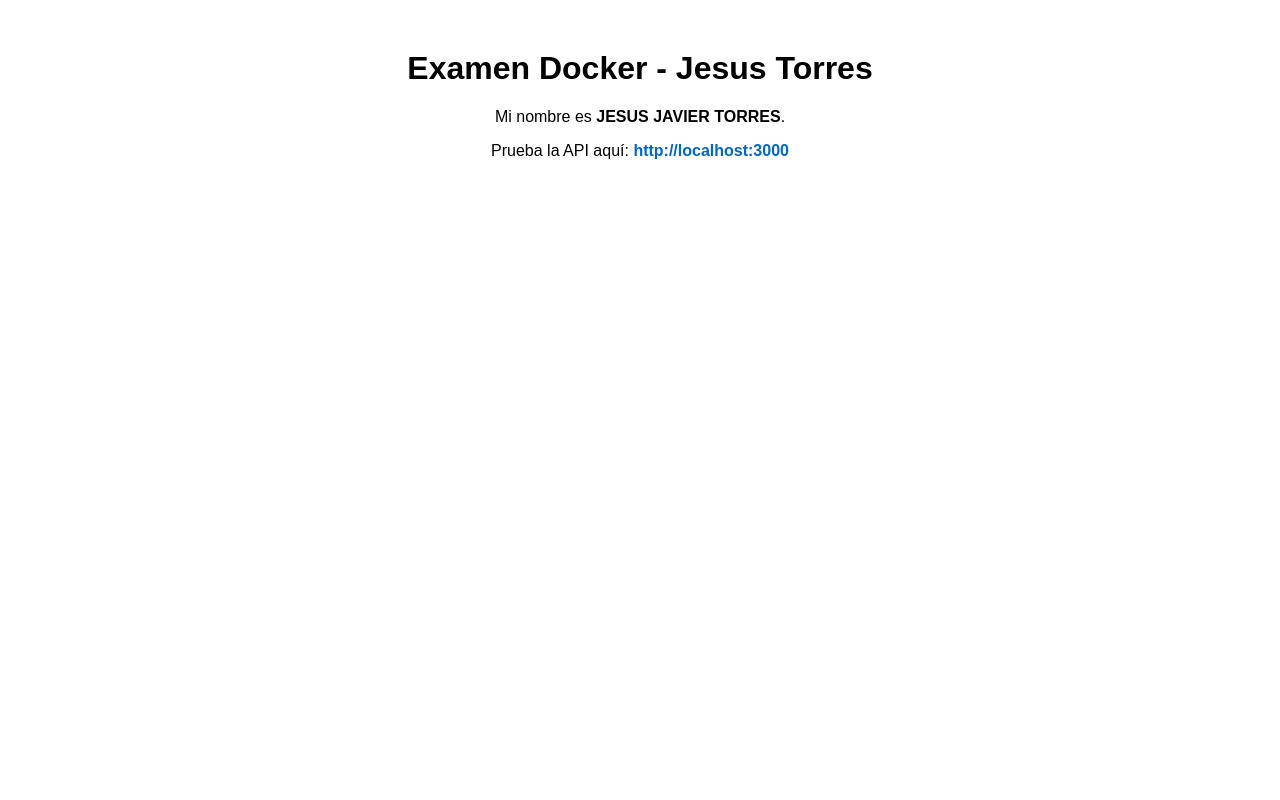
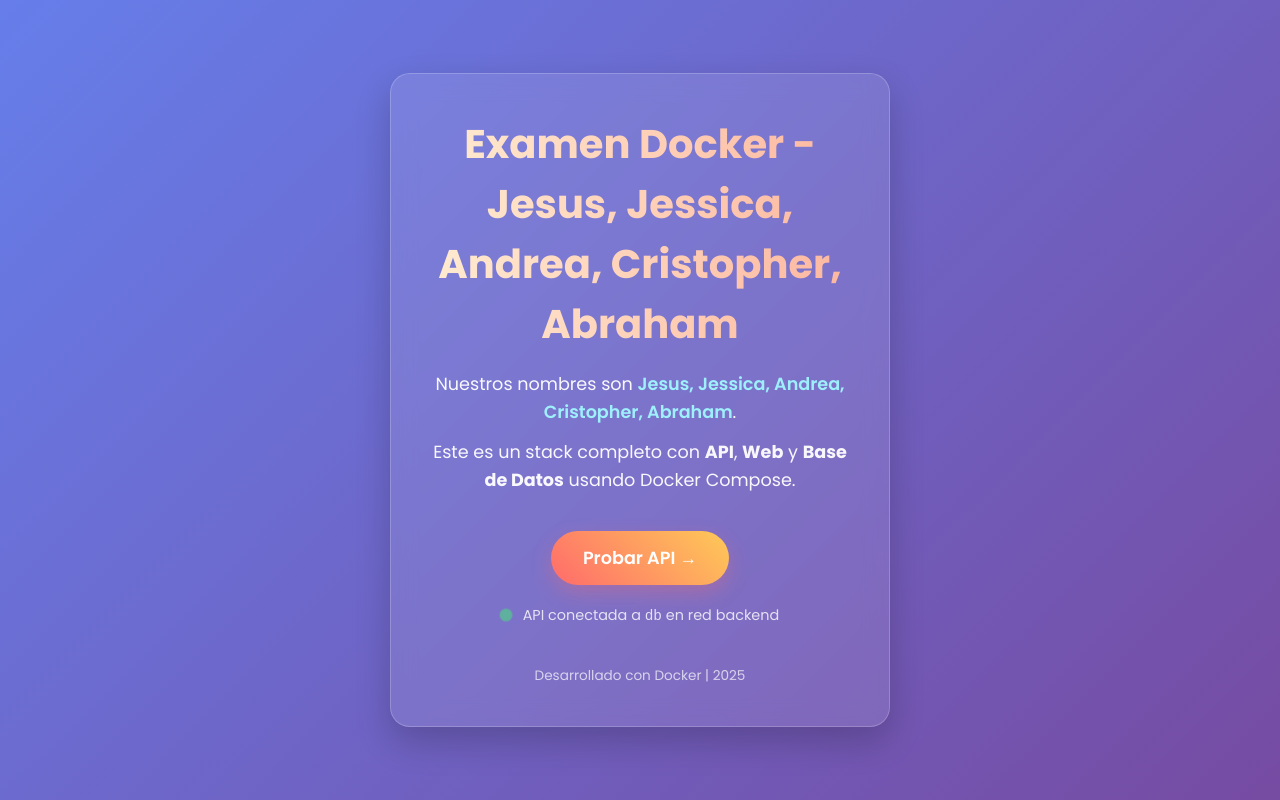
Before and after one commit to jjtorre/Examen1-GrupoJesus, a plain HTML site: page parte3/web/index.html in a window 1280 px wide. Drawn offline with Linux system fonts and the light colour scheme.

Commit message:
Parte 3 terminada

```diff
--- a/parte3/web/index.html
+++ b/parte3/web/index.html
@@ -3,19 +3,132 @@
 <head>
   <meta charset="UTF-8" />
   <meta name="viewport" content="width=device-width, initial-scale=1.0"/>
-  <title>Examen Docker - Juan Pérez</title>
+  <title>Examen Docker - JESUS TORRES</title>
+  <link href="https://fonts.googleapis.com/css2?family=Poppins:wght@400;600;700&display=swap" rel="stylesheet">
   <style>
-    body { font-family: Arial, sans-serif; text-align: center; margin-top: 50px; }
-    a { color: #0066cc; text-decoration: none; font-weight: bold; }
-    a:hover { text-decoration: underline; }
+    * {
+      margin: 0;
+      padding: 0;
+      box-sizing: border-box;
+    }
+
+    body {
+      font-family: 'Poppins', sans-serif;
+      background: linear-gradient(135deg, #667eea 0%, #764ba2 100%);
+      color: #fff;
+      min-height: 100vh;
+      display: flex;
+      justify-content: center;
+      align-items: center;
+      padding: 20px;
+    }
+
+    .container {
+      background: rgba(255, 255, 255, 0.1);
+      backdrop-filter: blur(12px);
+      border-radius: 20px;
+      padding: 40px 30px;
+      max-width: 500px;
+      width: 100%;
+      text-align: center;
+      box-shadow: 0 15px 35px rgba(0, 0, 0, 0.2);
+      border: 1px solid rgba(255, 255, 255, 0.2);
+      animation: fadeIn 1s ease-out;
+    }
+
+    h1 {
+      font-size: 2.5rem;
+      margin-bottom: 16px;
+      font-weight: 700;
+      background: linear-gradient(to right, #ffecd2, #fcb69f);
+      -webkit-background-clip: text;
+      -webkit-text-fill-color: transparent;
+      background-clip: text;
+    }
+
+    p {
+      font-size: 1.1rem;
+      margin: 12px 0;
+      line-height: 1.6;
+      opacity: 0.95;
+    }
+
+    .highlight {
+      font-weight: 600;
+      color: #a0f7ff;
+    }
+
+    .btn {
+      display: inline-block;
+      margin-top: 25px;
+      padding: 14px 32px;
+      background: linear-gradient(45deg, #ff6b6b, #feca57);
+      color: white;
+      text-decoration: none;
+      font-weight: 600;
+      border-radius: 50px;
+      font-size: 1.1rem;
+      transition: all 0.3s ease;
+      box-shadow: 0 8px 20px rgba(255, 107, 107, 0.3);
+    }
+
+    .btn:hover {
+      transform: translateY(-3px);
+      box-shadow: 0 12px 25px rgba(255, 107, 107, 0.4);
+      background: linear-gradient(45deg, #ff5252, #ffb142);
+    }
+
+    .status {
+      margin-top: 20px;
+      font-size: 0.9rem;
+      opacity: 0.8;
+    }
+
+    .pulse {
+      display: inline-block;
+      width: 10px;
+      height: 10px;
+      background: #4ade80;
+      border-radius: 50%;
+      margin-right: 8px;
+      animation: pulse 1.5s infinite;
+    }
+
+    @keyframes fadeIn {
+      from { opacity: 0; transform: translateY(20px); }
+      to { opacity: 1; transform: translateY(0); }
+    }
+
+    @keyframes pulse {
+      0%, 100% { opacity: 1; transform: scale(1); }
+      50% { opacity: 0.7; transform: scale(1.3); }
+    }
+
+    footer {
+      margin-top: 40px;
+      font-size: 0.85rem;
+      opacity: 0.7;
+    }
   </style>
 </head>
 <body>
-  <h1>Examen Docker - Jesus Torres</h1>
-  <p>Mi nombre es <strong>JESUS JAVIER TORRES</strong>.</p>
-  <p>
-    Prueba la API aquí:
-    <a href="http://localhost:3000" target="_blank">http://localhost:3000</a>
-  </p>
+  <div class="container">
+    <h1>Examen Docker - Jesus, Jessica, Andrea, Cristopher, Abraham</h1>
+    <p>Nuestros nombres son <span class="highlight">Jesus, Jessica, Andrea, Cristopher, Abraham</span>.</p>
+    <p>Este es un stack completo con <strong>API</strong>, <strong>Web</strong> y <strong>Base de Datos</strong> usando Docker Compose.</p>
+
+    <a href="http://localhost:3000" target="_blank" class="btn">
+      Probar API →
+    </a>
+
+    <div class="status">
+      <span class="pulse"></span>
+      API conectada a <code>db</code> en red backend
+    </div>
+
+    <footer>
+      Desarrollado con Docker | 2025
+    </footer>
+  </div>
 </body>
 </html>
```
